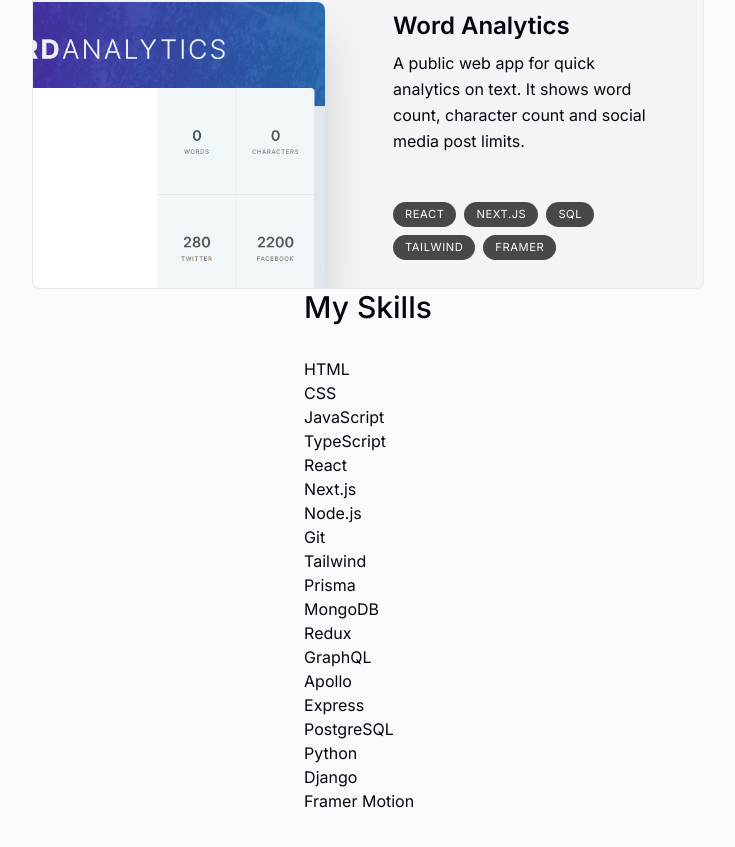
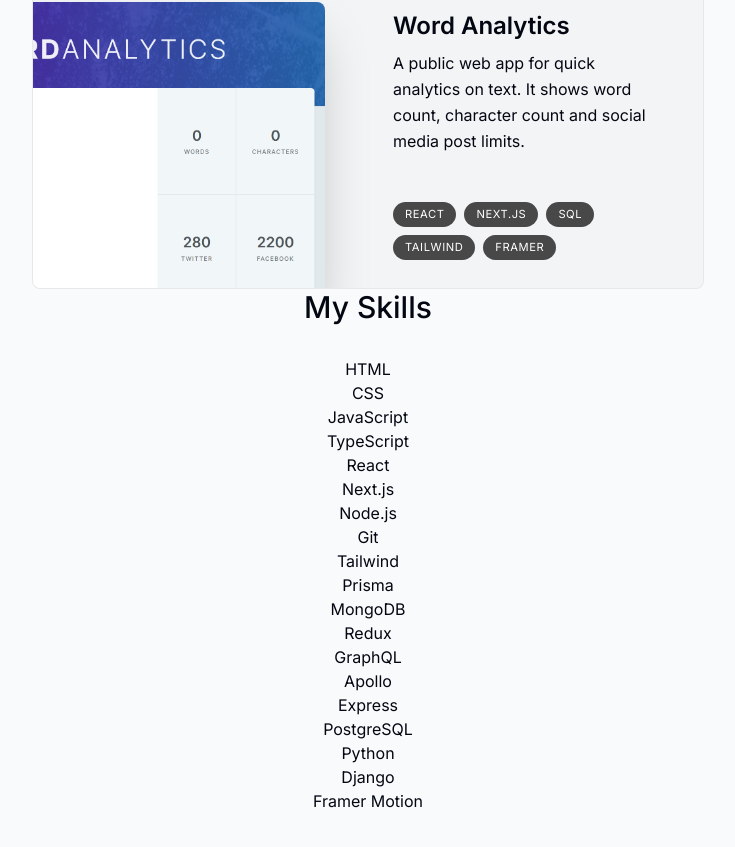
Before and after one commit to ruben-arcos/rubenarcos, a Next.js app: page / in a window 1280 px wide. Shown: the part 2409-3256 px from the top of the page, without its empty margins (272-1007 px from the left). Built offline with nearby package versions, Linux system fonts and the light colour scheme.

Commit message:
started styling skills file. started with the section at this time.

```diff
--- a/components/Skills.tsx
+++ b/components/Skills.tsx
@@ -4,7 +4,7 @@
 
 export default function Skills() {
   return (
-    <section>
+    <section className="mb-28 max-w-[53rem] scroll-mt-28 text-center sm:mb-40">
       <SectionHeading>my skills</SectionHeading>
       <ul>
         {
```
